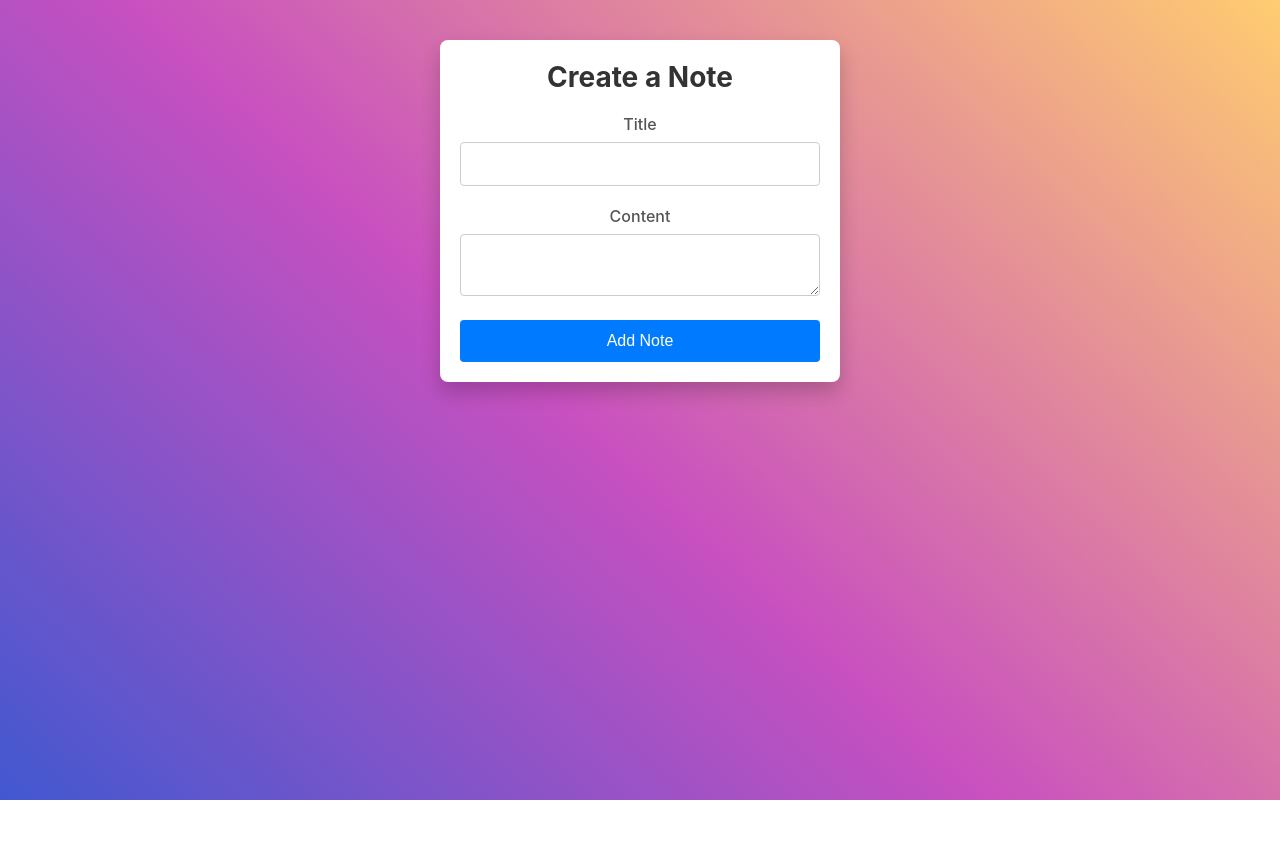
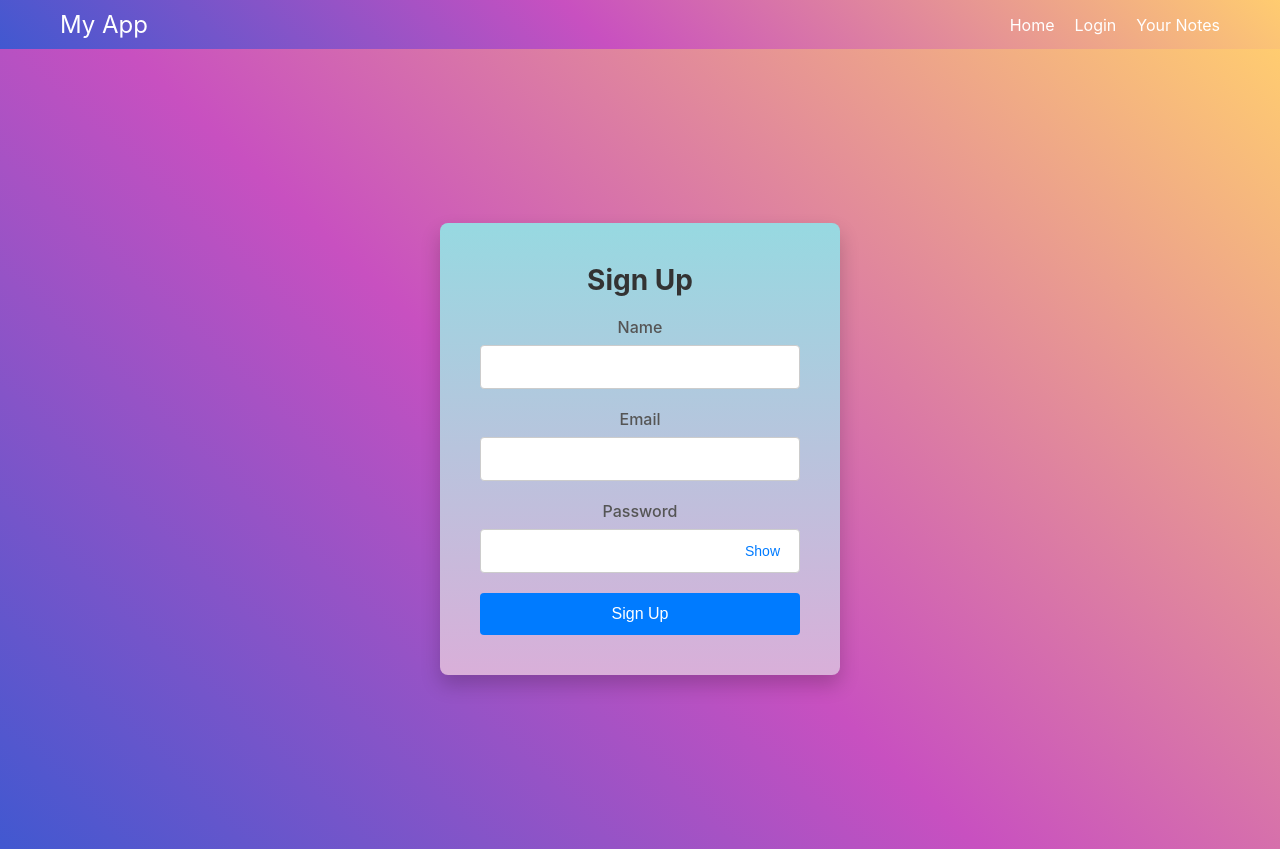
Before and after one commit to sajan1789/Notes-Taking-App, a React (Create React App) app in the folder front-end/: page / in a window 1280 px wide. Before the commit the page ends 800 px from the top, so only its background shows below. Built offline with nearby package versions, Linux system fonts and the light colour scheme.

Commit message:
Navbar-complete

```diff
--- a/front-end/src/App.js
+++ b/front-end/src/App.js
@@ -4,12 +4,16 @@ import MainRoutes from './Pages/MainRoutes';
 import Login from './Pages/Login';
 import Signup from './Pages/SignUp';
 import AddNotes from './Pages/AddNotes';
+import Navbar from './Components/Navbar';
 
 function App() {
   return (
     <div className="App">
       {/* <MainRoutes/> */}
-      <AddNotes/>
+      <Navbar/>
+      {/* <AddNotes/> */}
+      {/* <Login/> */}
+      <Signup/>
     </div>
   );
 }
--- /dev/null
+++ b/front-end/src/Components/Navbar.jsx
@@ -0,0 +1,26 @@
+import React from 'react';
+import { Link } from 'react-router-dom'; // Assuming you're using React Router
+import '../Styles/Navbar.css'; // Create a separate CSS file for Navbar styles
+
+const Navbar = () => {
+  return (
+    <nav className="navbar">
+      <div className="navbar-container">
+        <Link to="/" className="navbar-brand">My App</Link>
+        <ul className="navbar-links">
+          <li className="navbar-item">
+            <Link to="/" className="navbar-link">Home</Link>
+          </li>
+          <li className="navbar-item">
+            <Link to="/login" className="navbar-link">Login</Link>
+          </li>
+          <li className="navbar-item">
+            <Link to="/notes" className="navbar-link">Your Notes</Link>
+          </li>
+        </ul>
+      </div>
+    </nav>
+  );
+};
+
+export default Navbar;
--- /dev/null
+++ b/front-end/src/Styles/Navbar.css
@@ -0,0 +1,47 @@
+.navbar {
+    background-color: #4158D0;
+    background-image: linear-gradient(43deg, #4158D0 0%, #C850C0 46%, #FFCC70 100%);
+    color: white;
+    padding: 10px 0;
+    position: sticky;
+  top: 0;
+  color: white;
+  padding: 10px 0;
+  z-index: 100;
+  }
+
+  .navbar-container {
+    display: flex;
+    justify-content: space-between;
+    align-items: center;
+    max-width: 1200px;
+    margin: 0 auto;
+    padding: 0 20px;
+  }
+
+  .navbar-brand {
+    font-size: 24px;
+    text-decoration: none;
+    color: white;
+  }
+
+  .navbar-links {
+    list-style: none;
+    display: flex;
+    margin: 0;
+    padding: 0;
+  }
+
+  .navbar-item {
+    margin-left: 20px;
+  }
+
+  .navbar-link {
+    text-decoration: none;
+    color: white;
+    font-size: 16px;
+  }
+
+  .navbar-link:hover {
+    text-decoration: underline;
+  }
```
